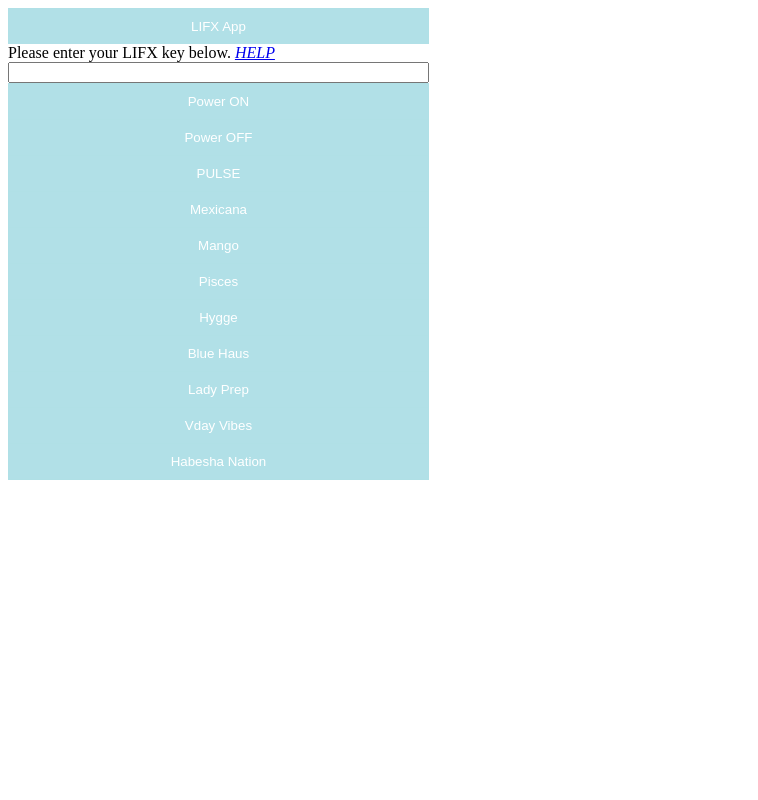
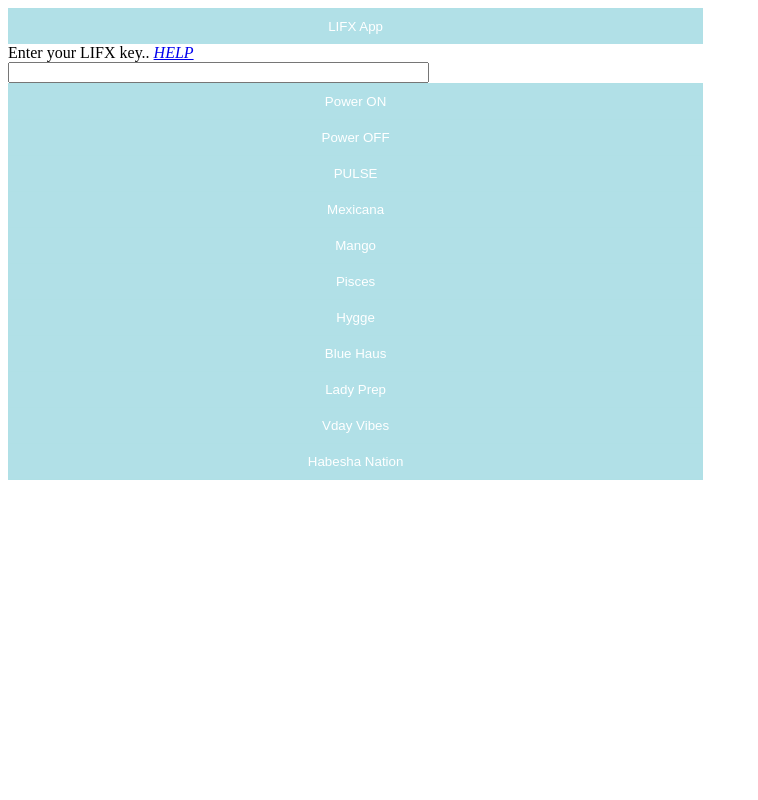
Before and after one commit to cousinskeeta/LIFX, a Flask app: page / in a window 1280 px wide. Shown: the whole page, without its empty margins (0-758 px from the left). Run offline with Flask 2, Linux system fonts and the light colour scheme.

Commit message:
updating user interface

```diff
--- a/app/templates/index.html
+++ b/app/templates/index.html
@@ -25,22 +25,22 @@
     </head>
 
     <body>
-        <div class="btn-group" style="width:100%">
-            <form action="#" method="POST">
-                <button style="width:33.3%" type="submit">LIFX App</button>
-                <label for="lifx_id">Please enter your LIFX key below. <i><a href="#">HELP</a></i></label><br>
-                <input type="text" id="lifx_id" name="lifx_id" style="width:33.3%">
-                <button style="width:33.3%" type="submit" formaction="#">Power ON</button>
-                <button style="width:33.3%" type="submit" formaction="#">Power OFF</button>
-                <button style="width:33.3%" type="submit" formaction="#">PULSE</button>
-                <button style="width:33.3%" type="submit" formaction="#">Mexicana</button>
-                <button style="width:33.3%" type="submit" formaction="#">Mango</button>
-                <button style="width:33.3%" type="submit" formaction="#">Pisces</button>
-                <button style="width:33.3%" type="submit" formaction="#">Hygge</button>
-                <button style="width:33.3%" type="submit" formaction="#">Blue Haus</button>
-                <button style="width:33.3%" type="submit" formaction="#">Lady Prep</button>
-                <button style="width:33.3%" type="submit" formaction="#">Vday Vibes</button>
-                <button style="width:33.3%" type="submit" formaction="#">Habesha Nation</button>
+        <div class="btn-group" style="height:100%">
+            <form action={{url_for('index')}} method="POST">
+                <button type="submit">LIFX App</button>
+                <label for="lifx_id">Enter your LIFX key.. <i><a href="https://api.developer.lifx.com/docs/authentication" target="_blank">HELP</a></i></label><br>
+                <input type="text" id="lifx_id" name="lifx_id" style="width:33.3%" value={{lifx_id}}>
+                <button type="submit" formaction={{url_for('on')}}>Power ON</button>
+                <button type="submit" formaction={{url_for('off')}}>Power OFF</button>
+                <button type="submit" formaction={{url_for('pulse')}}>PULSE</button>
+                <button type="submit" formaction={{url_for('mex')}}>Mexicana</button>
+                <button type="submit" formaction={{url_for('mang')}}>Mango</button>
+                <button type="submit" formaction={{url_for('pis')}}>Pisces</button>
+                <button type="submit" formaction={{url_for('hyg')}}>Hygge</button>
+                <button type="submit" formaction={{url_for('blu')}}>Blue Haus</button>
+                <button type="submit" formaction={{url_for('lad')}}>Lady Prep</button>
+                <button type="submit" formaction={{url_for('vda')}}>Vday Vibes</button>
+                <button type="submit" formaction={{url_for('hab')}}>Habesha Nation</button>
             </form>
         </div>
     </body>
```
